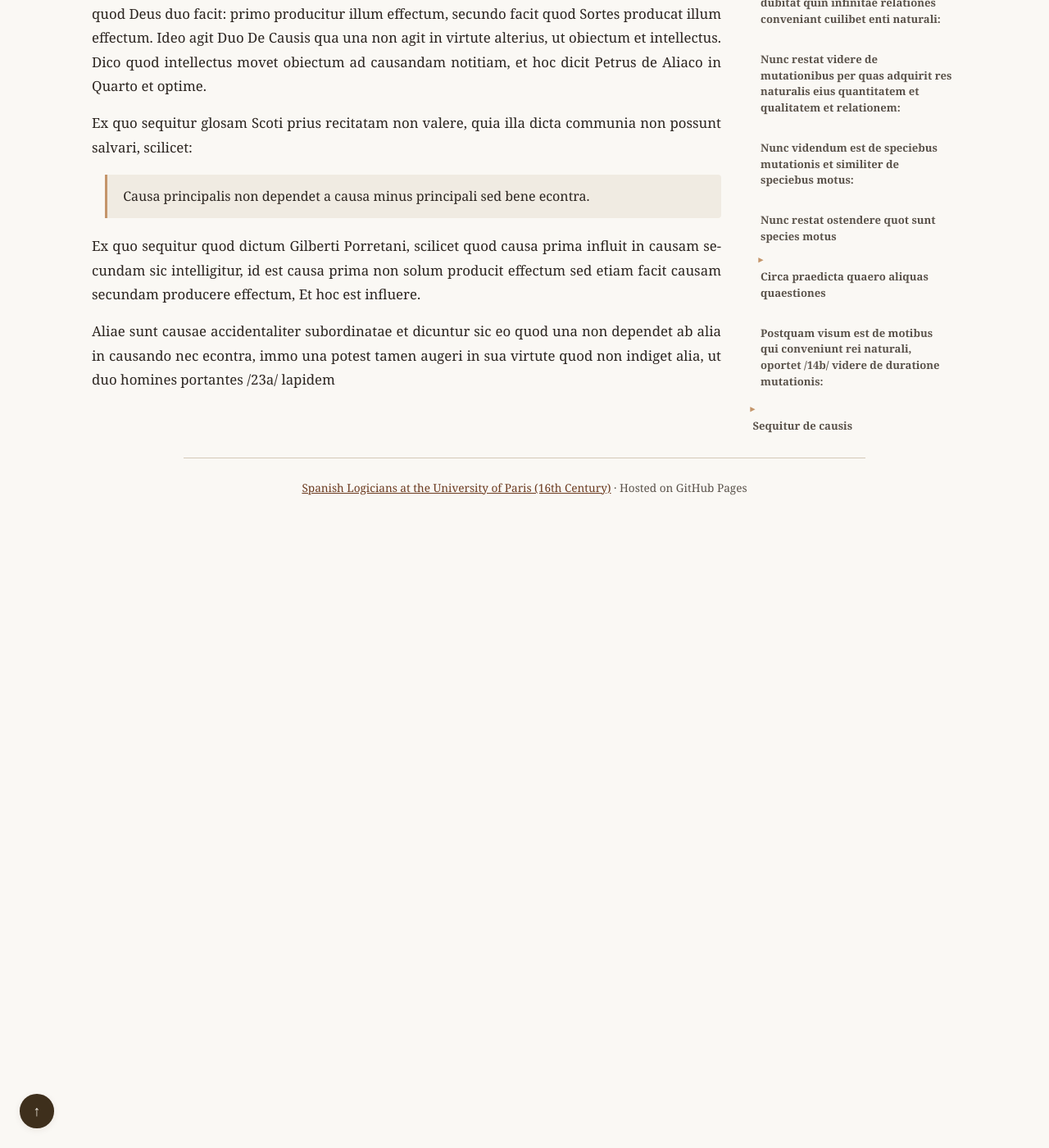
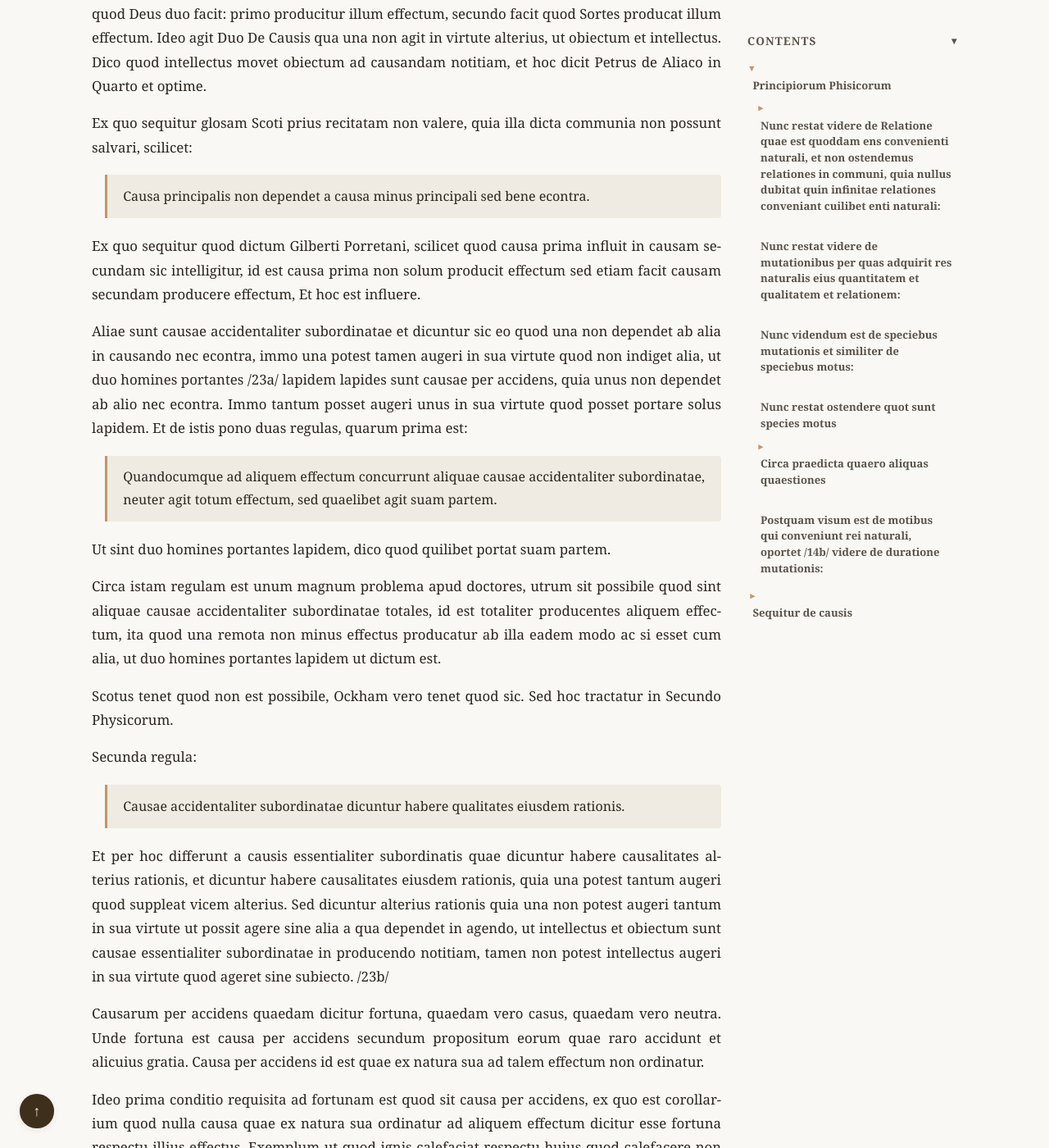
Before and after one commit to JoseBalado/Spanish-Logicians-at-the-University-of-Paris, a Jekyll site: the page built from philosophers/Jeronimo-Pardo/Principiorum-Phisicorum.md, in a window 1280 px wide and 1400 px high, scrolled down 25969 px. Shown: the whole window at 82% size. Built offline with Jekyll 4.4.1, drawn with Linux system fonts in a browser that asks for light colours; before the commit the page ends 26599 px from its top, so only the background shows below that; some of the changed text lies outside the part shown.

Commit message:
Pardo. Principiorum Phisicorum. Page 23.

```diff
--- a/philosophers/Jeronimo-Pardo/Principiorum-Phisicorum.md
+++ b/philosophers/Jeronimo-Pardo/Principiorum-Phisicorum.md
@@ -516,7 +516,33 @@ Ex quo sequitur glosam Scoti prius recitatam non valere, quia illa dicta communi
 
 Ex quo sequitur quod dictum Gilberti Porretani, scilicet quod causa prima influit in causam secundam sic intelligitur, id est causa prima non solum producit effectum sed etiam facit causam secundam producere effectum, Et hoc est influere.
 
-Aliae sunt causae accidentaliter subordinatae et dicuntur sic eo quod una non dependet ab alia in causando nec econtra, immo una potest tamen augeri in sua virtute quod non indiget alia, ut duo homines portantes /23a/ lapidem
+Aliae sunt causae accidentaliter subordinatae et dicuntur sic eo quod una non dependet ab alia in causando nec econtra, immo una potest tamen augeri in sua virtute quod non indiget alia, ut duo homines portantes /23a/ lapidem lapides sunt causae per accidens, quia unus non dependet ab alio nec econtra. Immo tantum posset augeri unus in sua virtute quod posset portare solus lapidem. Et de istis pono duas regulas, quarum prima est:
+
+> Quandocumque ad aliquem effectum concurrunt aliquae causae accidentaliter subordinatae, neuter agit totum effectum, sed quaelibet agit suam partem.
+
+Ut sint duo homines portantes lapidem, dico quod quilibet portat suam partem.
+
+Circa istam regulam est unum magnum problema apud doctores, utrum sit possibile quod sint aliquae causae accidentaliter subordinatae totales, id est totaliter producentes aliquem effectum, ita quod una remota non minus effectus producatur ab illa eadem modo ac si esset cum alia, ut duo homines portantes lapidem ut dictum est.
+
+Scotus tenet quod non est possibile, Ockham vero tenet quod sic. Sed hoc tractatur in Secundo Physicorum.
+
+Secunda regula:
+
+> Causae accidentaliter subordinatae dicuntur habere qualitates eiusdem rationis.
+
+Et per hoc differunt a causis essentialiter subordinatis quae dicuntur habere causalitates alterius rationis, et dicuntur habere causalitates eiusdem rationis, quia una potest tantum augeri quod suppleat vicem alterius. Sed dicuntur alterius rationis quia una non potest augeri tantum in sua virtute ut possit agere sine alia a qua dependet in agendo, ut intellectus et obiectum sunt causae essentialiter subordinatae in producendo notitiam, tamen non potest intellectus augeri in sua virtute quod ageret sine subiecto. /23b/
+
+Causarum per accidens quaedam dicitur fortuna, quaedam vero casus, quaedam vero neutra. Unde fortuna est causa per accidens secundum propositum eorum quae raro accidunt et alicuius gratia. Causa per accidens id est quae ex natura sua ad talem effectum non ordinatur.
+
+Ideo prima conditio requisita ad fortunam est quod sit causa per accidens, ex quo est corollarium quod nulla causa quae ex natura sua ordinatur ad aliquem effectum dicitur esse fortuna respectu illius effectus. Exemplum ut quod ignis calefaciat respectu huius quod calefacere non est fortuna, quia ex natura sua ordinatur ad calefaciendum, id est, ad totum effectum dicitur notanter secundum propositum in quo tangitur.
+
+Secunda conditio fortunae, scilicet quod sit secundum propositum. Unde agens secundum propositum, agens liberum. Agens secundum intellectum et voluntatem idem sunt, et ista sunt synonyma, ex quo sequitur quod nullum agens naturale debet dici fortuna, ut si lapis descendat et frangat alicui caput, non debet dici propterea lapis fortuna.
+
+Contra: Lapis est causa illius fractionis lapidis; igitur est fortuna.
+
+Negatur consequentia, et ratio est quia non sufficit quod sit causa per accidens, sed oportet quod sit agens liberum. Dicitur notanter in definitione "eorum quae raro accidunt" ubi tangitur tertia conditio ipsius fortunae, quae est quod producit effectum qui raro accidit. Ex quo sequitur quod nullus effectus debet vocari fortuitus nisi qui raro accidat. Ex quo habemus quod solum ille effectus debet vocari fortuitus qui /24a/ raro accidit, id est, qui non multotiens accidit.
+
+Dicitur notanter in----
 
 <!--
 ## Apparatus Criticus Reference
```
